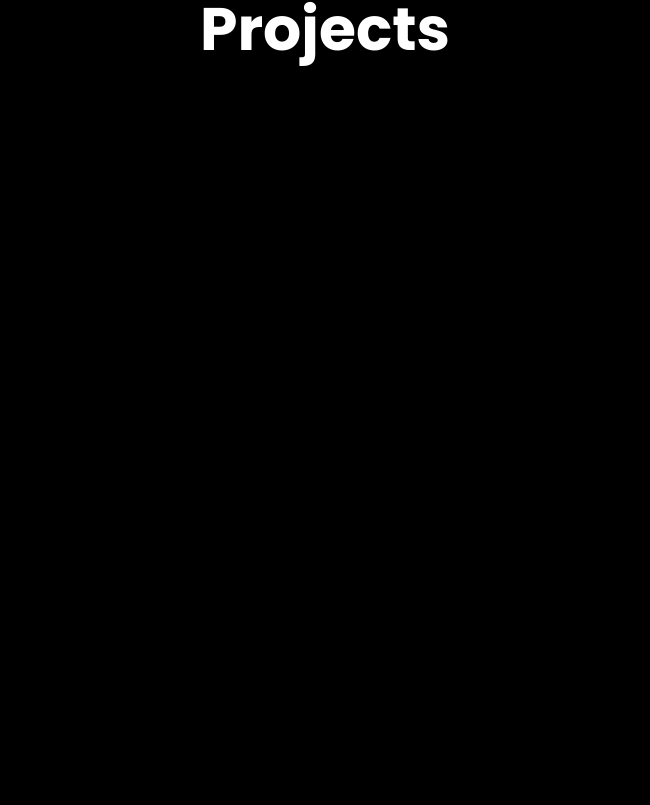
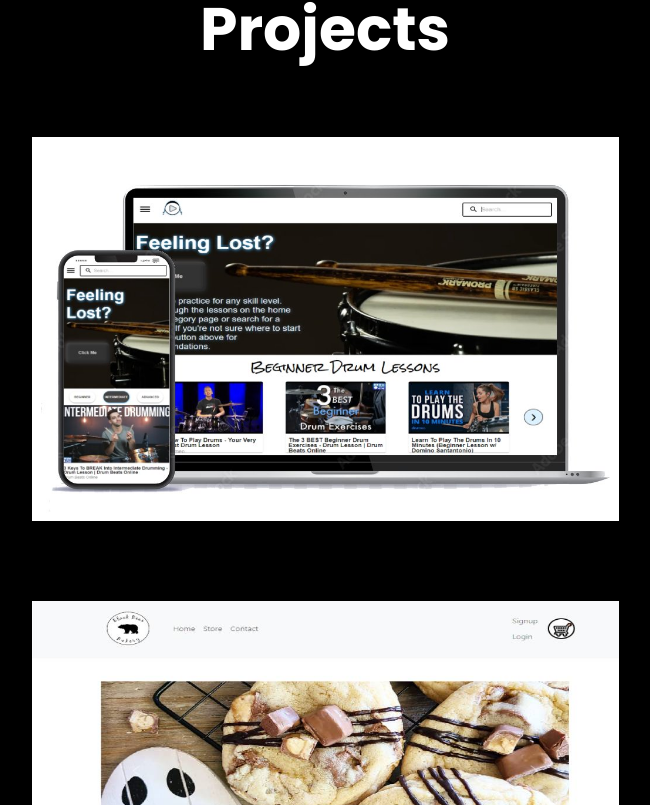
Before and after one commit to Jaron15/Portfolio, a Next.js app: page / in a window 1280 px wide. Shown: the part 1515-2320 px from the top of the page, without its empty margins (315-965 px from the left). Built offline with nearby package versions, Linux system fonts and the light colour scheme.

Commit message:
background image fix

```diff
--- a/components/projects/ProjectCards.js
+++ b/components/projects/ProjectCards.js
@@ -26,7 +26,7 @@ const projectDetailsArray = [
         project: 'restaurantsearch',
         name: 'Restaurant Search',
         description: 'A React Native app that uses the yelp API to search for restaurants ',
-        githubLink: 'https://github.com/nicoguarino/Black-Bear-Bakery',
+        githubLink: 'https://github.com/Jaron15/restaurant-search',
 
     },
 ]
@@ -49,8 +49,8 @@ function ProjectCards(props) {
     showInfo(!info)
    }
    const projectDetails = projectDetailsArray.find((proj) => proj.project === selectedProject)
-   const background = 'bg-' + selectedProject
-   console.log(background);
+
+
 
   return (
     <div className='flex justify-center flex-col items-center mt-10'>
@@ -60,7 +60,8 @@ function ProjectCards(props) {
     animate={controls}
     initial="hidden"
     variants={squareVariants}
-    className={`xs:h-80 w-11/12 md:w-9/12 lg:w-7/12 h-56 md:h-96 flex justify-center items-center rounded-md mt-5 mb-5 ${background} bg-center bg-cover bg-no-repeat sm:bg-contain md:bg-contain `}>
+    style={{backgroundImage: `url(/${selectedProject}.jpg)`}}
+    className={`xs:h-80 w-11/12 md:w-9/12 lg:w-7/12 h-56 md:h-96 flex justify-center items-center rounded-md mt-5 mb-5  bg-center bg-cover bg-no-repeat sm:bg-contain md:bg-contain `}>
         { info &&
         <div className='bg-black/80 w-full  h-full text-white flex justify-center items-center flex-col'>
 
```
